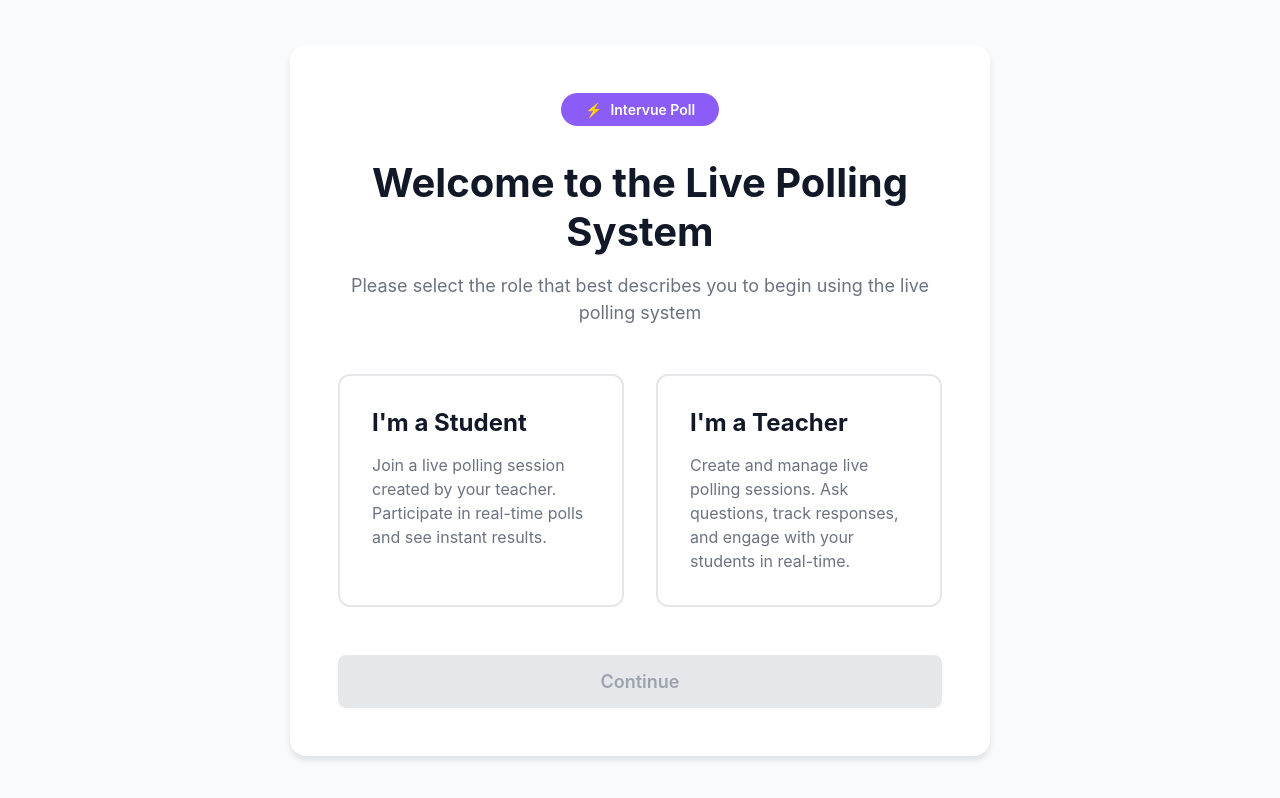
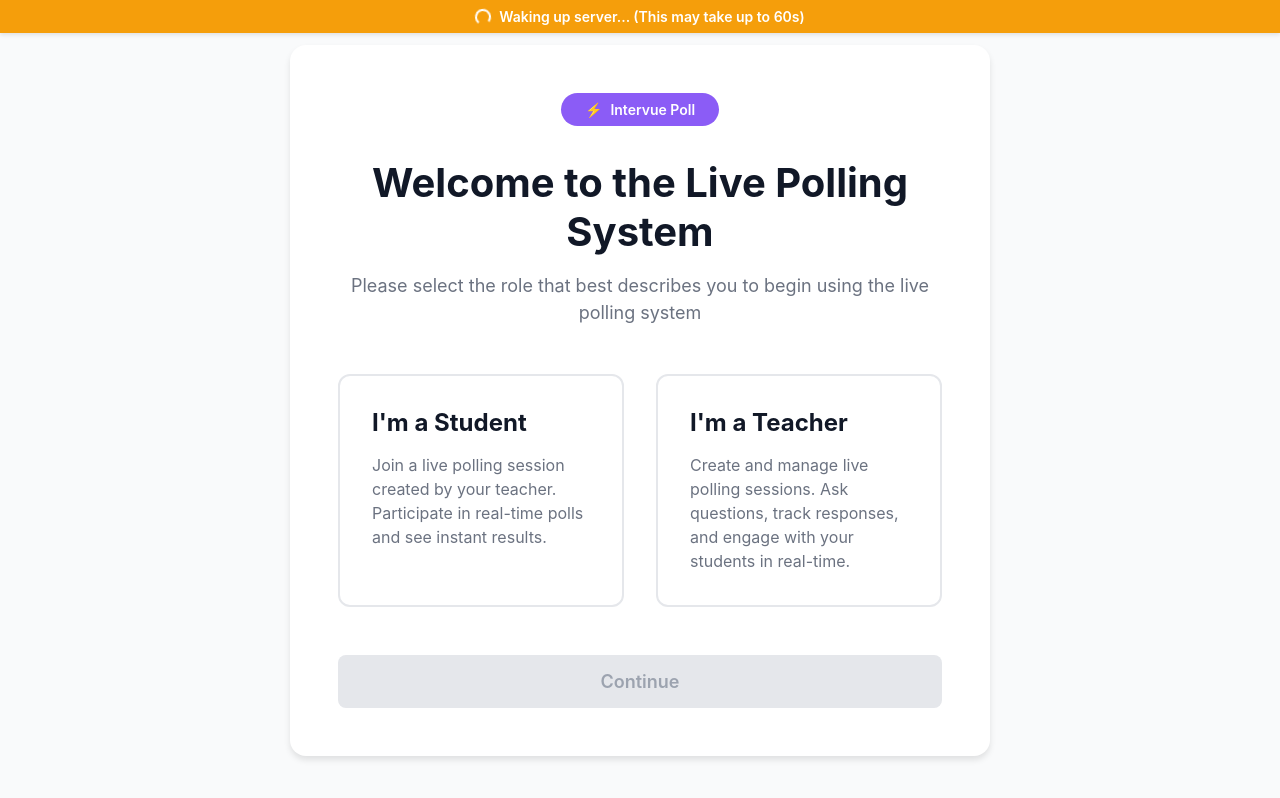
Before and after one commit to 01curiouskid/Polling-application, a React (Vite) app in the folder frontend/: page / in a window 1280 px wide. Built offline with nearby package versions, Linux system fonts and the light colour scheme; no server answers.

Commit message:
Added waiting time while backend launches

```diff
--- a/frontend/src/App.tsx
+++ b/frontend/src/App.tsx
@@ -1,5 +1,6 @@
 import { BrowserRouter, Routes, Route, Navigate } from 'react-router-dom';
 import './styles/global.css';
+import ConnectionStatus from './components/ConnectionStatus';
 import TeacherPage from './pages/TeacherPage';
 import StudentPage from './pages/StudentPage';
 import HomePage from './pages/HomePage';
@@ -8,6 +9,7 @@ import KickedOutPage from './pages/KickedOutPage';
 function App() {
   return (
     <BrowserRouter>
+      <ConnectionStatus />
       <Routes>
         <Route path="/" element={<HomePage />} />
         <Route path="/teacher" element={<TeacherPage />} />
--- /dev/null
+++ b/frontend/src/components/ConnectionStatus.tsx
@@ -0,0 +1,66 @@
+import { useEffect, useState } from 'react';
+import { useSocket } from '../hooks/useSocket';
+
+const ConnectionStatus = () => {
+    const { isConnected } = useSocket();
+    const [showStatus, setShowStatus] = useState(true);
+    const [showConnected, setShowConnected] = useState(false);
+
+    useEffect(() => {
+        if (isConnected) {
+            // Show "Connected" for a moment, then hide
+            setShowConnected(true);
+            const timer = setTimeout(() => {
+                setShowStatus(false);
+                setShowConnected(false);
+            }, 2000);
+            return () => clearTimeout(timer);
+        } else {
+            // Show status immediately when disconnected
+            setShowStatus(true);
+            setShowConnected(false);
+        }
+    }, [isConnected]);
+
+    if (!showStatus) return null;
+
+    return (
+        <div style={{
+            position: 'fixed',
+            top: 0,
+            left: 0,
+            right: 0,
+            zIndex: 9999,
+            backgroundColor: showConnected ? '#10B981' : '#F59E0B', // Green for success, Orange for waiting
+            color: 'white',
+            padding: '0.5rem',
+            textAlign: 'center',
+            fontSize: '0.875rem',
+            fontWeight: '600',
+            transition: 'background-color 0.3s ease',
+            boxShadow: '0 2px 4px rgba(0,0,0,0.1)',
+            display: 'flex',
+            alignItems: 'center',
+            justifyContent: 'center',
+            gap: '0.5rem',
+        }}>
+            {!showConnected && (
+                <div style={{
+                    width: '16px',
+                    height: '16px',
+                    border: '2px solid white',
+                    borderTopColor: 'transparent',
+                    borderRadius: '50%',
+                    animation: 'spin 1s linear infinite',
+                }} />
+            )}
+            <span>
+                {showConnected
+                    ? 'Connected to server!'
+                    : 'Waking up server... (This may take up to 60s)'}
+            </span>
+        </div>
+    );
+};
+
+export default ConnectionStatus;
--- a/frontend/src/hooks/useSocket.ts
+++ b/frontend/src/hooks/useSocket.ts
@@ -9,6 +9,7 @@ export const useSocket = () => {
   useEffect(() => {
     const socketInstance = getSocket();
     setSocket(socketInstance);
+    setIsConnected(socketInstance.connected);
 
     socketInstance.on('connect', () => {
       setIsConnected(true);
--- a/frontend/src/styles/global.css
+++ b/frontend/src/styles/global.css
@@ -105,3 +105,8 @@ input, textarea {
   font-family: inherit;
   outline: none;
 }
+
+
+@keyframes spin {
+  to { transform: rotate(360deg); }
+}
```
